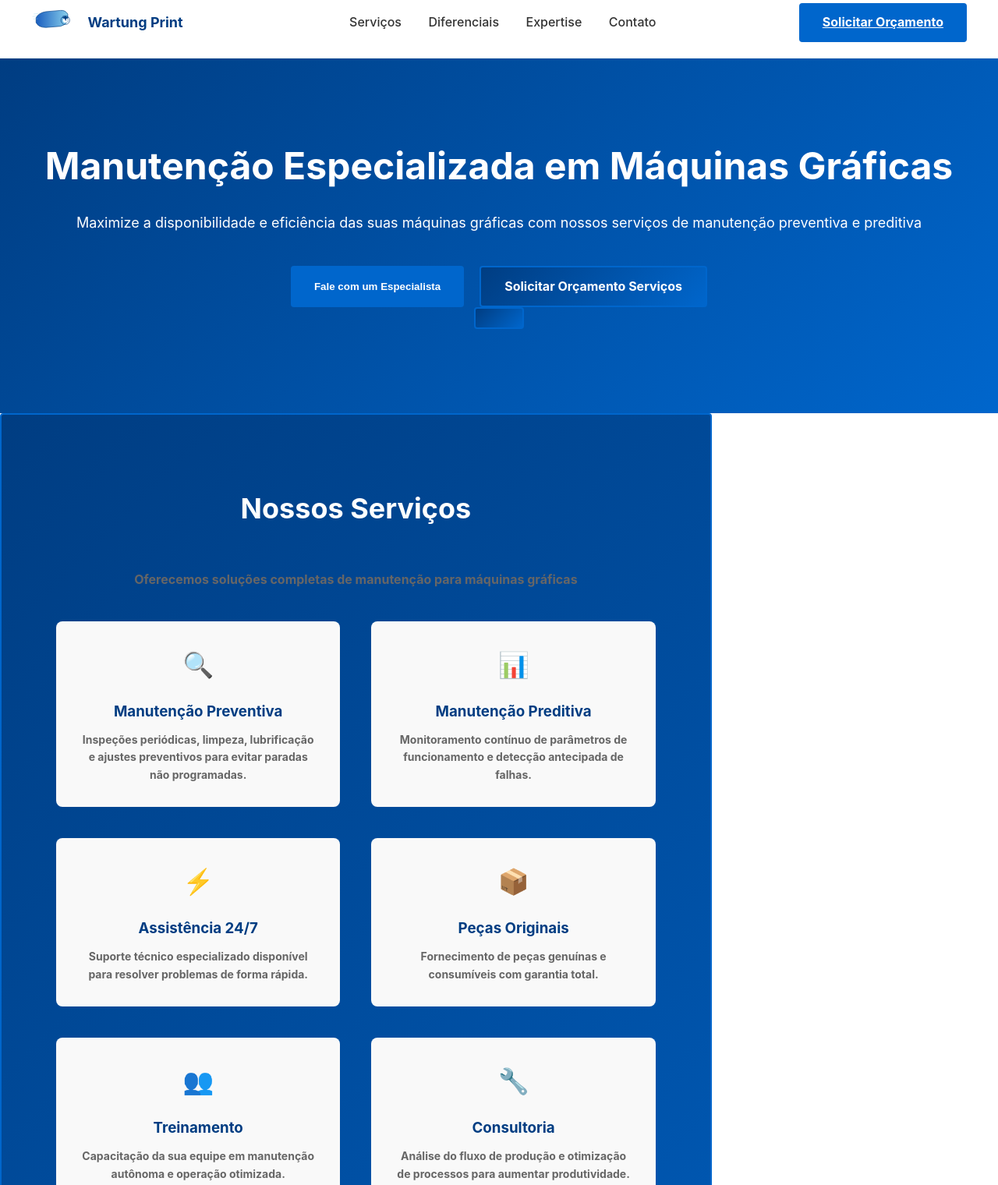
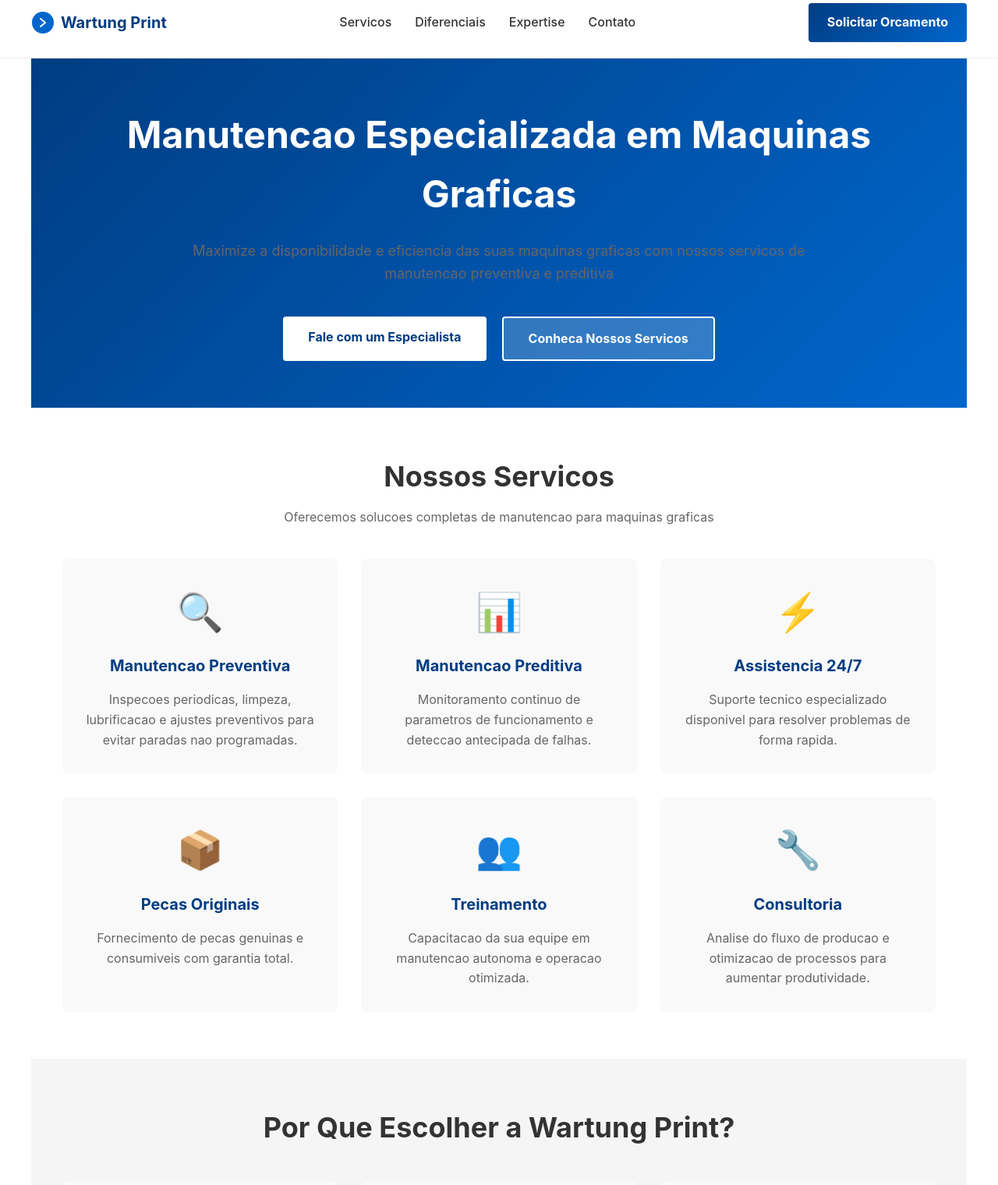
Before and after one commit to danbonfim/wartung-print, a plain HTML site: page index.html in a window 1280 px wide. Shown: the part 16-1536 px from the top of the page at 78% size. Drawn offline with Linux system fonts and the light colour scheme.

```diff
--- a/index.html
+++ b/index.html
@@ -3,18 +3,20 @@
 <head>
   <meta charset="UTF-8">
   <meta name="viewport" content="width=device-width, initial-scale=1.0">
-  <title>Wartung Print | Especialistas em Manutenção de Máquinas Gráficas</title>
+  <title>Wartung Print | Especialistas em Manutencao de Maquinas Graficas</title>
   <style>
     * {
       margin: 0;
       padding: 0;
       box-sizing: border-box;
     }
+
     body {
       font-family: -apple-system, BlinkMacSystemFont, 'Segoe UI', sans-serif;
       line-height: 1.6;
       color: #333;
     }
+
     header {
       background: white;
       padding: 20px 40px;
@@ -22,223 +24,324 @@
       justify-content: space-between;
       align-items: center;
       border-bottom: 1px solid #eee;
+      position: sticky;
+      top: 0;
+      z-index: 100;
     }
-    .logo-container {
+
+    .logo {
+      font-size: 20px;
+      font-weight: bold;
+      color: #003d82;
       display: flex;
       align-items: center;
-      gap: 10px;
+      gap: 8px;
     }
-    .logo-img {
-      height: 50px;
-      width: auto;
+
+    nav {
+      display: flex;
+      gap: 30px;
     }
-    .logo-text {
-      color: #003d82;
-      font-weight: bold;
-      font-size: 18px;
-    }
+
     nav a {
-      margin-left: 30px;
       text-decoration: none;
       color: #333;
       font-weight: 500;
+      transition: color 0.3s;
     }
-    .btn-primary {
-      background: #0066cc;
+
+    nav a:hover {
+      color: #0066cc;
+    }
+
+    .cta-button {
+      background: linear-gradient(135deg, #003d82, #0066cc);
       color: white;
-      padding: 12px 30px;
+      padding: 12px 24px;
       border: none;
       border-radius: 4px;
+      text-decoration: none;
+      font-weight: bold;
       cursor: pointer;
-      font-weight: bold;
+      transition: all 0.3s;
     }
-    .btn-secondary {
-      background: transparent;
-      color: #0066cc;
-      padding: 12px 30px;
-      border: 2px solid #0066cc;
-      border-radius: 4px;
-      cursor: pointer;
-      font-weight: bold;
+
+    .cta-button:hover {
+      transform: translateY(-2px);
+      box-shadow: 0 4px 12px rgba(0, 102, 204, 0.3);
     }
+
     .hero {
-      background: linear-gradient(135deg, #003d82 0%, #0066cc 100%);
+      background: linear-gradient(135deg, #003d82, #0066cc);
       color: white;
-      padding: 100px 40px;
+      padding: 60px 40px;
       text-align: center;
     }
+
     .hero h1 {
       font-size: 48px;
       margin-bottom: 20px;
+      font-weight: bold;
     }
+
     .hero p {
       font-size: 18px;
       margin-bottom: 40px;
+      max-width: 800px;
+      margin-left: auto;
+      margin-right: auto;
     }
-    .cta-buttons {
+
+    .hero-buttons {
       display: flex;
       gap: 20px;
       justify-content: center;
+      flex-wrap: wrap;
     }
-    .services {
-      padding: 80px 40px;
+
+    .btn-primary {
+      background: white;
+      color: #003d82;
+      padding: 14px 32px;
+      border: none;
+      border-radius: 4px;
+      text-decoration: none;
+      font-weight: bold;
+      font-size: 16px;
+      cursor: pointer;
+      transition: all 0.3s;
+      display: inline-block;
+    }
+
+    .btn-primary:hover {
+      background: #f0f0f0;
+      transform: translateY(-2px);
+    }
+
+    .btn-secondary {
+      background: rgba(255, 255, 255, 0.2);
+      color: white;
+      padding: 14px 32px;
+      border: 2px solid white;
+      border-radius: 4px;
+      text-decoration: none;
+      font-weight: bold;
+      font-size: 16px;
+      cursor: pointer;
+      transition: all 0.3s;
+      display: inline-block;
+    }
+
+    .btn-secondary:hover {
+      background: white;
+      color: #003d82;
+    }
+
+    section {
+      padding: 60px 40px;
+      max-width: 1200px;
+      margin: 0 auto;
+    }
+
+    section h2 {
+      font-size: 36px;
       text-align: center;
+      margin-bottom: 10px;
+      color: #333;
     }
-    .services h2 {
-      font-size: 36px;
-      margin-bottom: 50px;
+
+    section > p {
+      text-align: center;
+      color: #666;
+      margin-bottom: 40px;
     }
-    .service-grid {
+
+    .grid {
       display: grid;
-      grid-template-columns: repeat(auto-fit, minmax(250px, 1fr));
-      gap: 40px;
+      grid-template-columns: repeat(auto-fit, minmax(300px, 1fr));
+      gap: 30px;
       margin-top: 40px;
     }
-    .service-card {
+
+    .card {
+      background: #f9f9f9;
       padding: 30px;
       border-radius: 8px;
-      background: #f9f9f9;
+      text-align: center;
+      transition: all 0.3s;
     }
-    .service-card h3 {
-      margin: 20px 0 10px;
+
+    .card:hover {
+      transform: translateY(-5px);
+      box-shadow: 0 8px 20px rgba(0, 0, 0, 0.1);
+    }
+
+    .card-icon {
+      font-size: 48px;
+      margin-bottom: 15px;
+    }
+
+    .card h3 {
+      font-size: 20px;
+      margin-bottom: 15px;
       color: #003d82;
     }
-    .service-card p {
+
+    .card p {
       color: #666;
-      font-size: 14px;
+      line-height: 1.6;
     }
+
     footer {
       background: #333;
       color: white;
       padding: 40px;
       text-align: center;
     }
+
+    footer h3 {
+      margin-bottom: 20px;
+    }
+
     footer p {
-      margin: 10px 0;
+      margin-bottom: 10px;
+    }
+
+    footer a {
+      color: #0066cc;
+      text-decoration: none;
+    }
+
+    footer a:hover {
+      text-decoration: underline;
     }
   </style>
 </head>
 <body>
   <header>
-    <div class="logo-container">
-      <svg class="logo-img" viewBox="0 0 200 160" xmlns="http://www.w3.org/2000/svg">
-        <defs>
-          <linearGradient id="grad1" x1="0%" y1="0%" x2="100%" y2="0%">
-            <stop offset="0%" style="stop-color:#1a5ebf;stop-opacity:1" />
-            <stop offset="100%" style="stop-color:#87ceeb;stop-opacity:1" />
-          </linearGradient>
-        </defs>
-        <!-- Máquina -->
-        <path d="M 20 60 Q 30 40 60 35 L 120 30 Q 140 28 150 45 L 150 75 Q 140 90 120 95 L 60 100 Q 30 100 20 80 Z" fill="url(#grad1)" stroke="#003d82" stroke-width="2"/>
-        <!-- Engrenagem -->
-        <g transform="translate(140, 70)">
-          <circle cx="0" cy="0" r="18" fill="none" stroke="#003d82" stroke-width="2"/>
-          <circle cx="0" cy="0" r="10" fill="white"/>
-          <path d="M 0,-18 L 8,-12 L 10,-20 L 6,-14 L 14,-10 L 6,-8 L 10,-2 L 4,-8 L 2,4 L -4,-8 L -10,-2 L -6,-8 L -14,-10 L -6,-14 L -10,-20 L -8,-12 Z" fill="#003d82"/>
-        </g>
-        <!-- Linhas de movimento -->
-        <g stroke="#87ceeb" stroke-width="1.5" opacity="0.7">
-          <line x1="10" y1="45" x2="30" y2="42"/>
-          <line x1="5" y1="55" x2="25" y2="53"/>
-          <line x1="8" y1="65" x2="28" y2="64"/>
-        </g>
+    <div class="logo">
+      <svg width="30" height="30" viewBox="0 0 30 30" fill="none">
+        <circle cx="15" cy="15" r="14" fill="#0066cc"/>
+        <path d="M12 10L18 15L12 20" stroke="white" stroke-width="2" fill="none" stroke-linecap="round" stroke-linejoin="round"/>
       </svg>
-      <span class="logo-text">Wartung Print</span>
+      Wartung Print
     </div>
     <nav>
-      <a href="#servicos">Serviços</a>
+      <a href="#servicos">Servicos</a>
       <a href="#diferenciais">Diferenciais</a>
       <a href="#expertise">Expertise</a>
       <a href="#contato">Contato</a>
     </nav>
-    <a href="https://wa.me/5511951414962" target="_blank" class="btn-primary">Solicitar Orçamento</a>
+    <a href="https://wa.me/5511951414962" target="_blank" class="cta-button">Solicitar Orcamento</a>
   </header>
 
   <section class="hero">
-    <h1>Manutenção Especializada em Máquinas Gráficas</h1>
-    <p>Maximize a disponibilidade e eficiência das suas máquinas gráficas com nossos serviços de manutenção preventiva e preditiva</p>
-    <div class="cta-buttons">
-      <button class="btn-primary">Fale com um Especialista</button>
-      <a href="#servicos" class="btn-secondary" style="display: inline-block; padding: 12px 30px; background: linear-gradient(135deg, #003d82, #0066cc); color: white; text-decoration: none; border-radius: 4px; font-weight: bold; transition: background 0.3s;">Solicitar Orçamento Serviços</button>
+    <h1>Manutencao Especializada em Maquinas Graficas</h1>
+    <p>Maximize a disponibilidade e eficiencia das suas maquinas graficas com nossos servicos de manutencao preventiva e preditiva</p>
+    <div class="hero-buttons">
+      <a href="https://wa.me/5511951414962" target="_blank" class="btn-primary">Fale com um Especialista</a>
+      <a href="#servicos" class="btn-secondary">Conheca Nossos Servicos</a>
     </div>
   </section>
 
-  <section class="services" id="servicos">
-    <h2>Nossos Serviços</h2>
-    <p style="color: #666; margin-bottom: 40px;">Oferecemos soluções completas de manutenção para máquinas gráficas</p>
-
-    <div class="service-grid">
-      <div class="service-card">
-        <div style="font-size: 32px;">🔍</div>
-        <h3>Manutenção Preventiva</h3>
-        <p>Inspeções periódicas, limpeza, lubrificação e ajustes preventivos para evitar paradas não programadas.</p>
+  <section id="servicos">
+    <h2>Nossos Servicos</h2>
+    <p>Oferecemos solucoes completas de manutencao para maquinas graficas</p>
+    <div class="grid">
+      <div class="card">
+        <div class="card-icon">🔍</div>
+        <h3>Manutencao Preventiva</h3>
+        <p>Inspecoes periodicas, limpeza, lubrificacao e ajustes preventivos para evitar paradas nao programadas.</p>
       </div>
-      <div class="service-card">
-        <div style="font-size: 32px;">📊</div>
-        <h3>Manutenção Preditiva</h3>
-        <p>Monitoramento contínuo de parâmetros de funcionamento e detecção antecipada de falhas.</p>
+      <div class="card">
+        <div class="card-icon">📊</div>
+        <h3>Manutencao Preditiva</h3>
+        <p>Monitoramento continuo de parametros de funcionamento e deteccao antecipada de falhas.</p>
       </div>
-      <div class="service-card">
-        <div style="font-size: 32px;">⚡</div>
-        <h3>Assistência 24/7</h3>
-        <p>Suporte técnico especializado disponível para resolver problemas de forma rápida.</p>
+      <div class="card">
+        <div class="card-icon">⚡</div>
+        <h3>Assistencia 24/7</h3>
+        <p>Suporte tecnico especializado disponivel para resolver problemas de forma rapida.</p>
       </div>
-      <div class="service-card">
-        <div style="font-size: 32px;">📦</div>
-        <h3>Peças Originais</h3>
-        <p>Fornecimento de peças genuínas e consumíveis com garantia total.</p>
+      <div class="card">
+        <div class="card-icon">📦</div>
+        <h3>Pecas Originais</h3>
+        <p>Fornecimento de pecas genuinas e consumiveis com garantia total.</p>
       </div>
-      <div class="service-card">
-        <div style="font-size: 32px;">👥</div>
+      <div class="card">
+        <div class="card-icon">👥</div>
         <h3>Treinamento</h3>
-        <p>Capacitação da sua equipe em manutenção autônoma e operação otimizada.</p>
+        <p>Capacitacao da sua equipe em manutencao autonoma e operacao otimizada.</p>
       </div>
-      <div class="service-card">
-        <div style="font-size: 32px;">🔧</div>
+      <div class="card">
+        <div class="card-icon">🔧</div>
         <h3>Consultoria</h3>
-        <p>Análise do fluxo de produção e otimização de processos para aumentar produtividade.</p>
+        <p>Analise do fluxo de producao e otimizacao de processos para aumentar produtividade.</p>
       </div>
     </div>
   </section>
 
-  <section style="background: #f0f0f0; padding: 60px 40px; text-align: center;" id="diferenciais">
-    <h2 style="margin-bottom: 40px;">Por Que Escolher a Wartung Print?</h2>
-    <div class="service-grid">
-      <div class="service-card" style="background: white;">
-        <h3>🎯 100% Especializado</h3>
-        <p>Conhecimento profundo em máquinas gráficas modernas.</p>
+  <section id="diferenciais" style="background: #f5f5f5;">
+    <h2>Por Que Escolher a Wartung Print?</h2>
+    <div class="grid">
+      <div class="card">
+        <div class="card-icon">🎯</div>
+        <h3>100% Especializado</h3>
+        <p>Conhecimento profundo em maquinas graficas modernas.</p>
       </div>
-      <div class="service-card" style="background: white;">
-        <h3>⏱️ Resposta Rápida</h3>
-        <p>Equipe disponível para atendimento emergencial imediato.</p>
+      <div class="card">
+        <div class="card-icon">⏱️</div>
+        <h3>Resposta Rapida</h3>
+        <p>Equipe disponivel para atendimento emergencial imediato.</p>
       </div>
-      <div class="service-card" style="background: white;">
-        <h3>📈 Mentalidade Preventiva</h3>
-        <p>Redução de 60-80% em paradas não programadas.</p>
+      <div class="card">
+        <div class="card-icon">📈</div>
+        <h3>Mentalidade Preventiva</h3>
+        <p>Reducao de 60-80% em paradas nao programadas.</p>
       </div>
-      <div class="service-card" style="background: white;">
-        <h3>💼 Contratos Flexíveis</h3>
+      <div class="card">
+        <div class="card-icon">💼</div>
+        <h3>Contratos Flexiveis</h3>
         <p>Planos customizados conforme sua necessidade.</p>
       </div>
-      <div class="service-card" style="background: white;">
-        <h3>🌍 Cobertura Nacional</h3>
-        <p>Atendemos em todo o Brasil com deslocamento de técnicos.</p>
+      <div class="card">
+        <div class="card-icon">🌍</div>
+        <h3>Cobertura Nacional</h3>
+        <p>Atendemos em todo o Brasil com deslocamento de tecnicos.</p>
       </div>
-      <div class="service-card" style="background: white;">
-        <h3>✅ Garantia Total</h3>
-        <p>Todos os serviços com garantia escrita e transparência.</p>
+      <div class="card">
+        <div class="card-icon">✅</div>
+        <h3>Garantia Total</h3>
+        <p>Todos os servicos com garantia escrita e transparencia.</p>
+      </div>
+    </div>
+  </section>
+
+  <section id="expertise">
+    <h2>Nossa Expertise</h2>
+    <p>Mais de 15 anos especializado em manutencao de maquinas graficas</p>
+    <div class="grid">
+      <div class="card">
+        <h3>Tecnologia Avanada</h3>
+        <p>Equipamentos diagnosticos de ultima geracao para deteccao precisa de problemas.</p>
+      </div>
+      <div class="card">
+        <h3>Tecnicos Certificados</h3>
+        <p>Equipe altamente treinada e certificada internacionalmente.</p>
+      </div>
+      <div class="card">
+        <h3>Relacoes Diretas com Fabricantes</h3>
+        <p>Parcerias com principais fornecedores garantem pecas originais e suporte tecnico direto.</p>
       </div>
     </div>
   </section>
 
   <footer id="contato">
-    <h2 style="margin-bottom: 30px;">Entre em Contato</h2>
+    <h3>Entre em Contato</h3>
     <p><strong>Email:</strong> contato@wartungprint.com.br</p>
     <p><strong>Telefone:</strong> (11) 99999-9999</p>
-    <p><strong>WhatsApp:</strong> (11) 99999-9999</p>
-    <p style="margin-top: 30px; border-top: 1px solid #555; padding-top: 20px;">
-      © 2025 Wartung Print. Todos os direitos reservados.
-    </p>
+    <p><strong>WhatsApp:</strong> <a href="https://wa.me/5511951414962" target="_blank">(11) 95141-4962</a></p>
+    <p style="margin-top: 30px; border-top: 1px solid #555; padding-top: 20px;">© 2025 Wartung Print. Todos os direitos reservados.</p>
   </footer>
 </body>
 </html>
```
